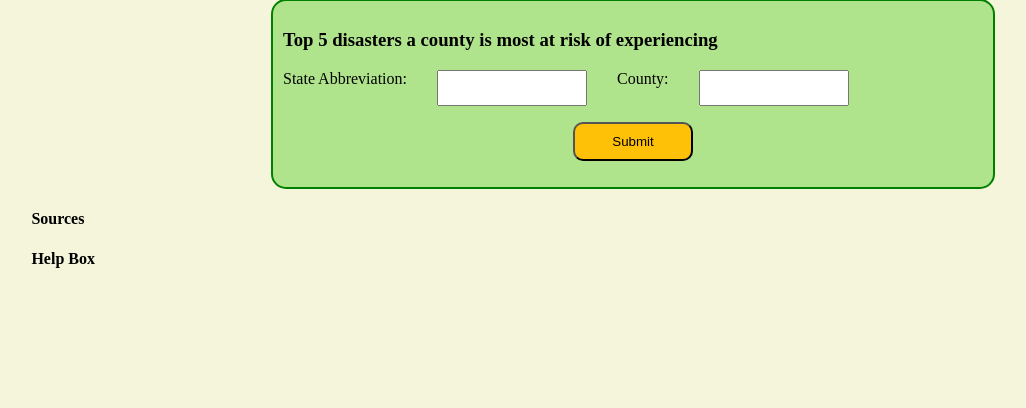
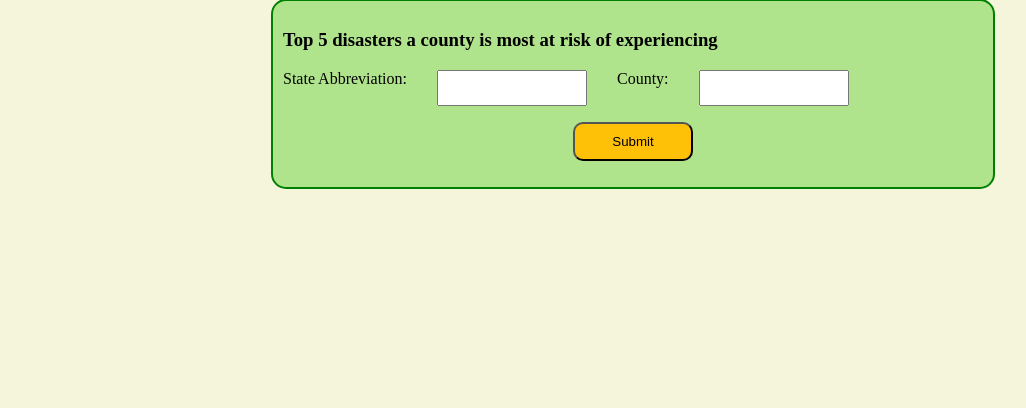
Before and after one commit to dynamiquet/Project-SAND, a Flask app: page /top5page in a window 1280 px wide. Shown: the part 229-637 px from the top of the page, without its empty margins (7-1033 px from the left). Run offline with Flask 3, Linux system fonts and the light colour scheme.

Commit message:
Minor tweaks to html structure

```diff
--- a/templates/top5.html
+++ b/templates/top5.html
@@ -33,9 +33,5 @@
           </form>
         </div>
 
-        <div><h4>Sources</h4></div>
-
-        <div><h4>Help Box</h4></div>
-
     </body>
 </html>
```
